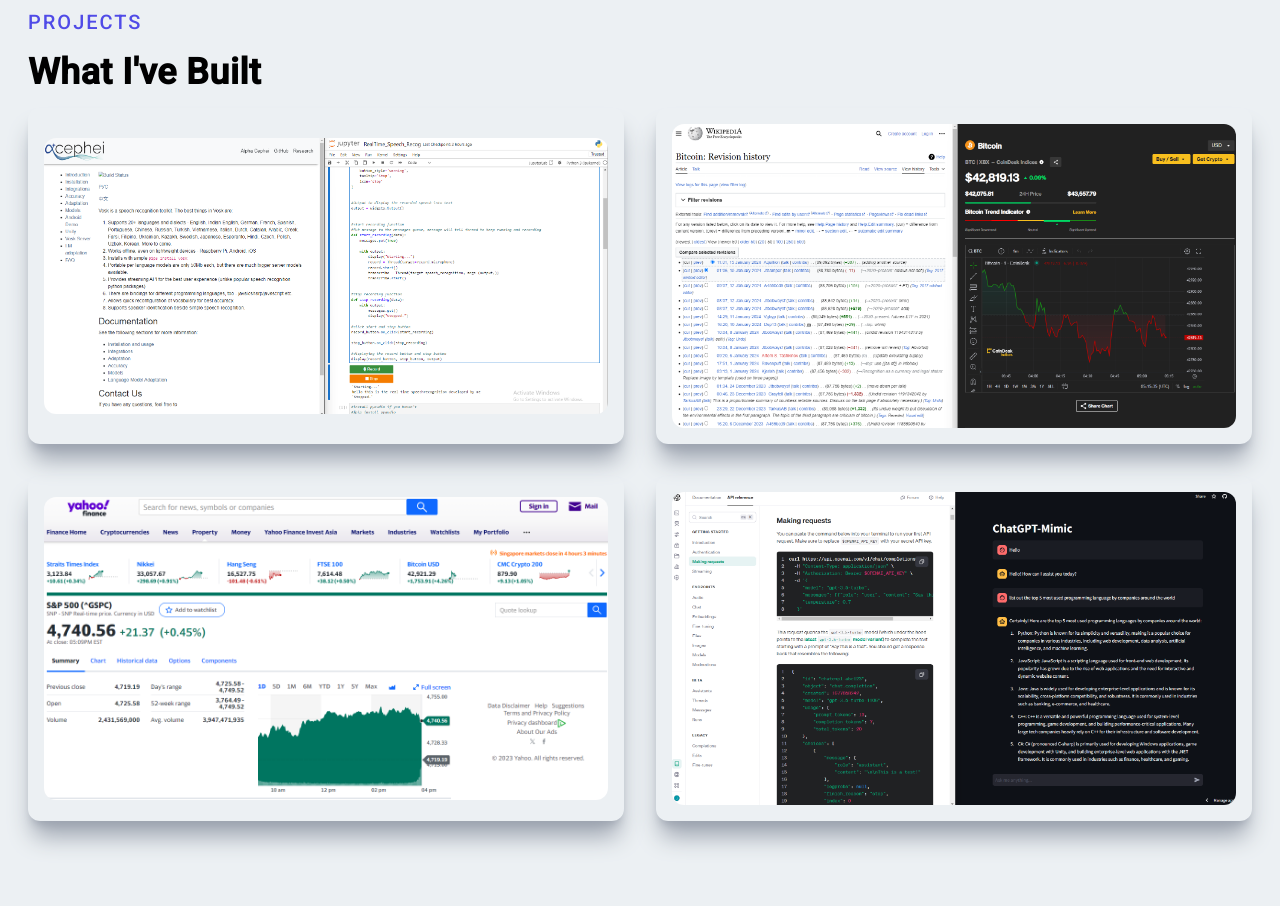
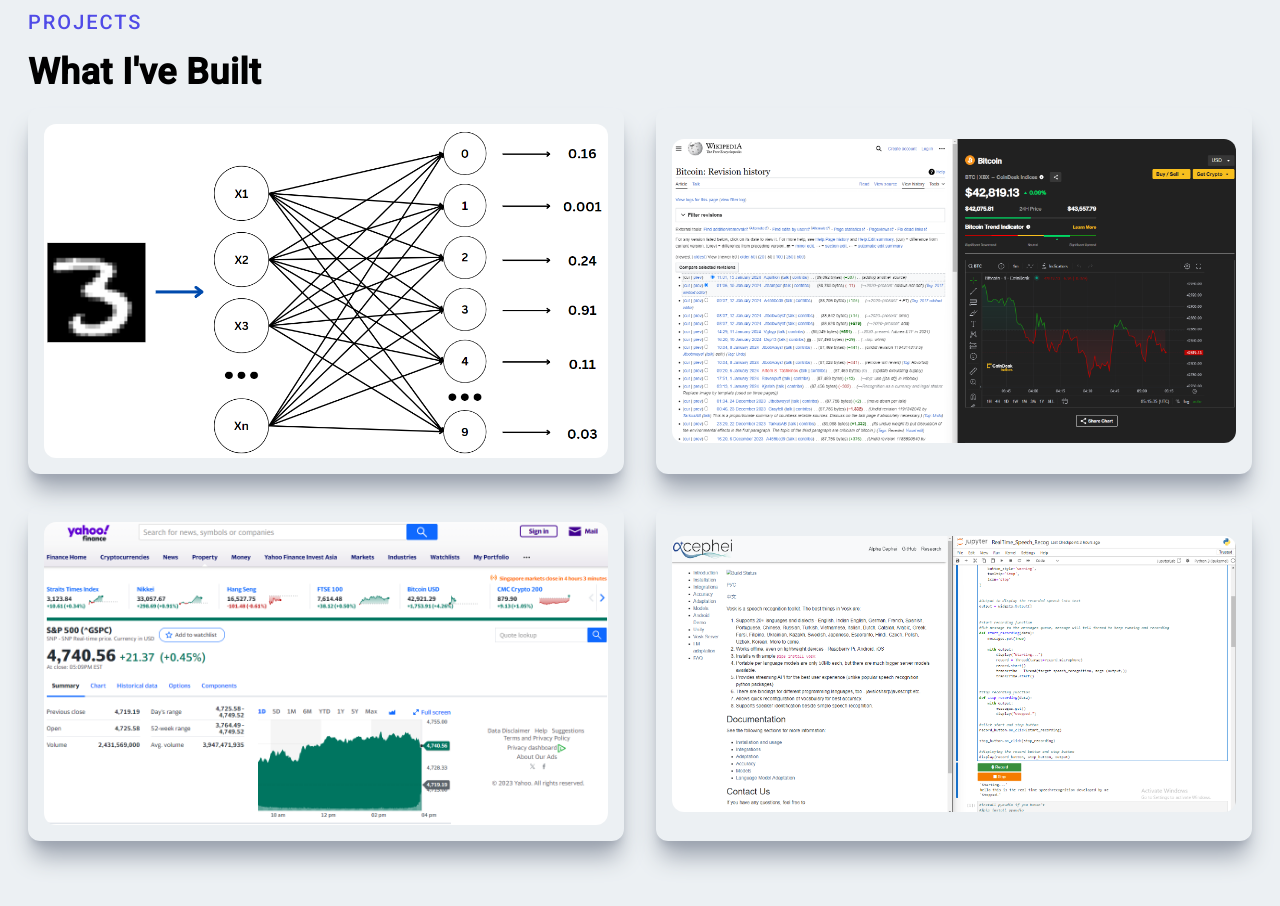
Before and after one commit to Jin-Kang-Lee/Portfolio-Website, a Next.js app: page / in a window 1280 px wide. Shown: the part 2520-3426 px from the top of the page. Built offline with nearby package versions, Linux system fonts and the light colour scheme.

Commit message:
Update Projects.jsx

```diff
--- a/components/Projects.jsx
+++ b/components/Projects.jsx
@@ -3,10 +3,11 @@
 import Image from 'next/image'
 import StockImg from '../public/assets/projects/Stock.png'
 import SpeechRecogImg from '../public/assets/projects/Speech_Recog_Pic.png'
-import CryptoImg from '../public/assets/projects/Crypto_WebAPI_Pic.png'
 import CloneImg from '../public/assets/projects/ChatGPT-Clone_Pic.png'
 import BitcoinImg from '../public/assets/projects/Bitcoin_Pic1.png'
+import NeuralNetImg from '../public/assets/projects/neural_pic.png'
 import ProjectItem from './ProjectItem'
+
 
 const Projects = () => {
   return (
@@ -17,12 +18,11 @@
         </p>
         <h2 className='py-4 '>What I've Built</h2>
         <div className='grid md:grid-cols-2 gap-8'>
-
-          <ProjectItem
-          title='Real Time Speech Recognition'
-          backgroundImg={SpeechRecogImg}
-          projectURL='https://github.com/Jin-Kang-Lee/Real-Time-Speech-Recognition'
-          build='Python'/>
+        <ProjectItem
+          title='Handwritten Digit Classifier'
+          backgroundImg={NeuralNetImg}
+          projectURL='https://github.com/Jin-Kang-Lee/ChatGPT_Clone'
+          build='Deep Learning, Neural Network, TensorFlow'/>
 
           <ProjectItem
           title='Bitcoin Price Prediction ML Model'
@@ -37,9 +37,9 @@
           build='Python, Machine Learning'/>
 
           <ProjectItem
-          title='ChatGPT Clone'
-          backgroundImg={CloneImg}
-          projectURL='https://github.com/Jin-Kang-Lee/ChatGPT_Clone'
+          title='Real Time Speech Recognition'
+          backgroundImg={SpeechRecogImg}
+          projectURL='https://github.com/Jin-Kang-Lee/Real-Time-Speech-Recognition'
           build='Python'/>
         </div>
       </div>
```
